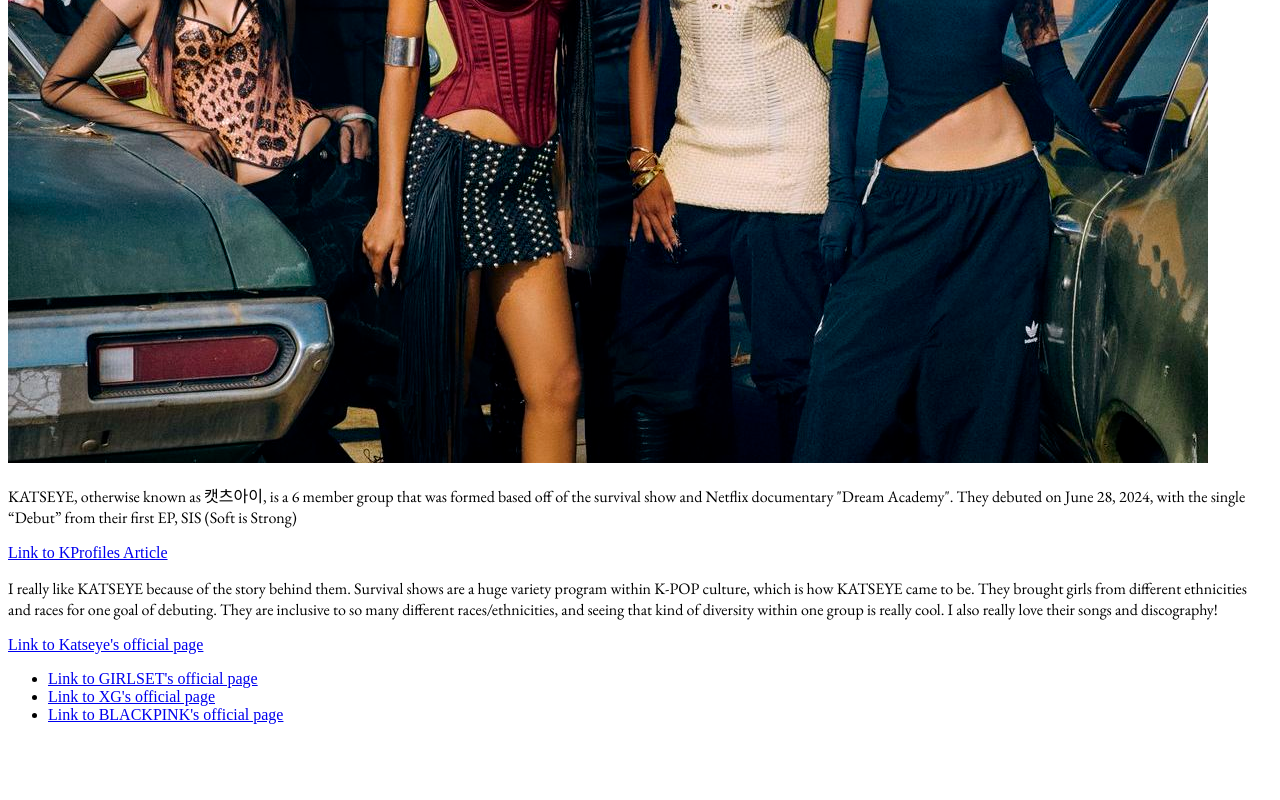
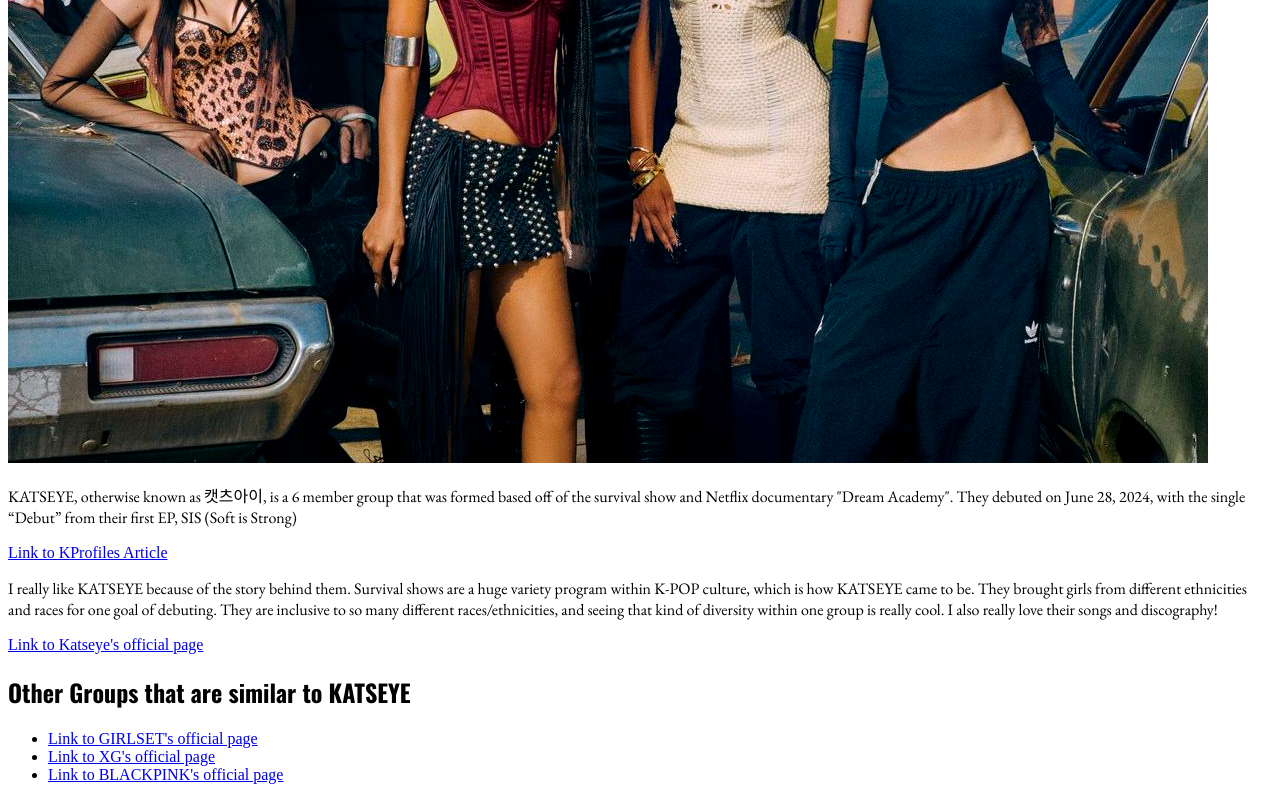
Before and after one commit to elliseshinn/Internet-Studio-Chaeyoon-Shin, a plain HTML site: page asg3/favorite-band.html in a window 1280 px wide. Shown: the part 419-1219 px from the top of the page. Before the commit the page ends 1159 px from the top, so only its background shows below. Drawn offline with nearby package versions, Linux system fonts and the light colour scheme.

Commit message:
added heading

```diff
--- a/asg3/favorite-band.html
+++ b/asg3/favorite-band.html
@@ -21,6 +21,7 @@
 	<p> I really like KATSEYE because of the story behind them. Survival shows are a huge variety program within K-POP culture, which is how KATSEYE came to be. They brought girls from different ethnicities and races for one goal of debuting. They are inclusive to so many different races/ethnicities, and seeing that kind of diversity within one group is really cool. I also really love their songs and discography!</p>
 	<a href="https://www.katseye.world" target="_blank">Link to Katseye's official page</a>
 
+	<h2>Other Groups that are similar to KATSEYE</h2>
 	<ul>
 		<li><a href="https://girlset.jype.com/" target="_blank">Link to GIRLSET's official page</a> </li>
 		<li><a href="https://xgalx.com/en/xg/" target="_blank">Link to XG's official page</a> </li>
```
